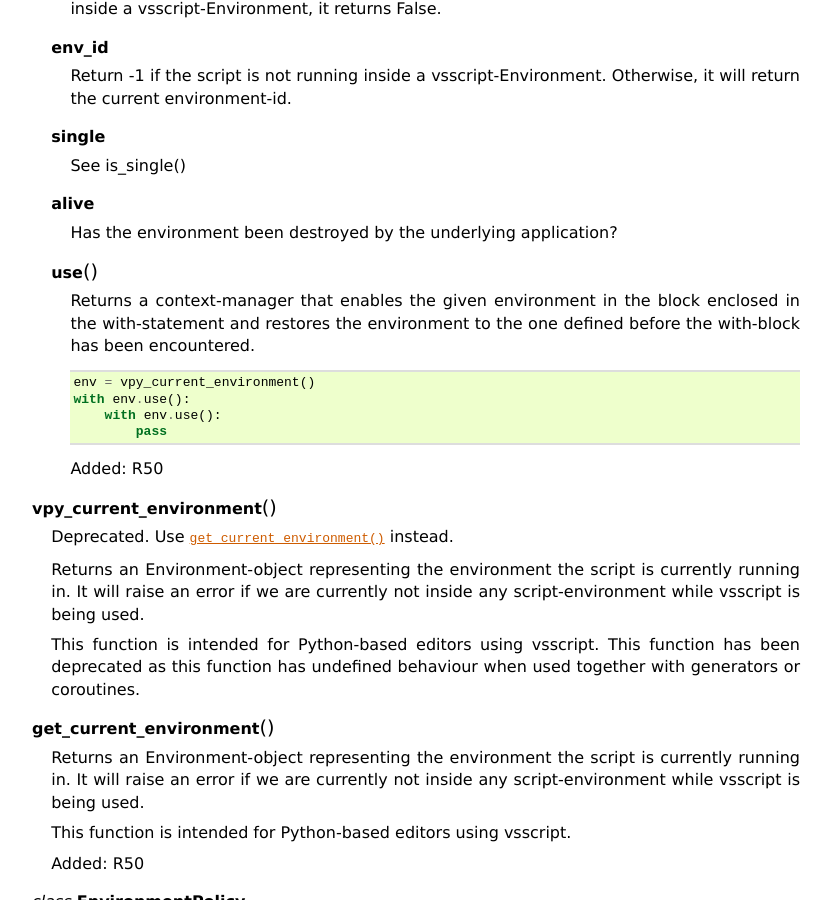
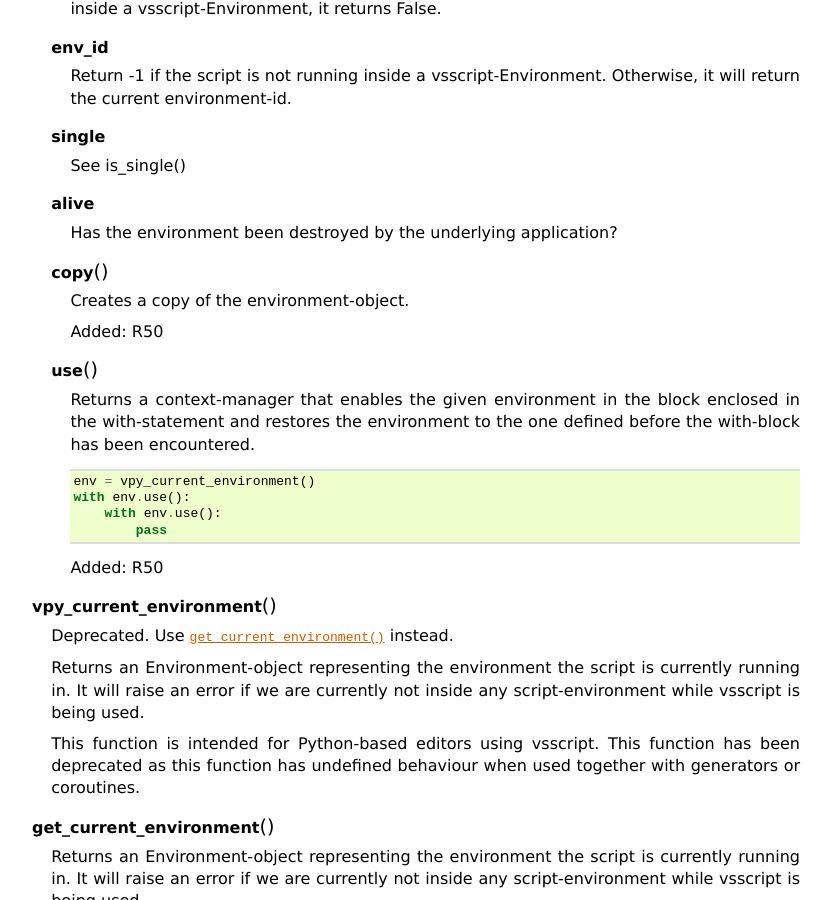
Before and after one commit to vapoursynth/vapoursynth, a Sphinx documentation site: the page built from doc/pythonreference.rst, in a window 1280 px wide and 900 px high, scrolled down 9860 px. Shown: the whole window, without its empty margins (48-880 px from the left). Built offline with Sphinx 7.4.7, drawn with Linux system fonts in a browser that asks for light colours; formulas are drawn with MathJax 3.

Commit message:
Some fixes

```diff
--- a/doc/pythonreference.rst
+++ b/doc/pythonreference.rst
@@ -561,7 +561,13 @@ Classes and Functions
 
       Has the environment been destroyed by the underlying application?
 
-   .. py:method:: use()
+   .. py:method:: copy
+
+      Creates a copy of the environment-object.
+
+      Added: R50
+
+   .. py:method:: use
 
       Returns a context-manager that enables the given environment in the block enclosed in the with-statement and restores the environment to the one
       defined before the with-block has been encountered.
```
Also changed, not shown: 1 other file.
